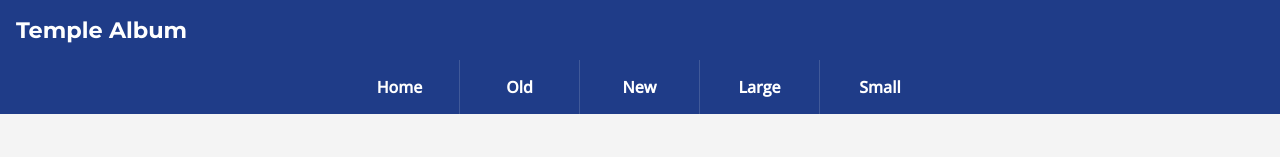
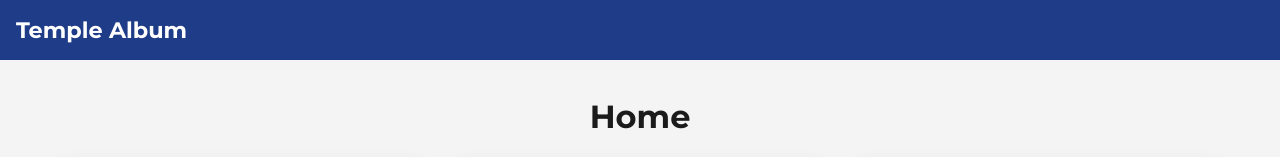
Before and after one commit to AHHS25/wdd131, a plain HTML site: page filtered-temples.html in a window 1280 px wide. Shown: the top 157 px of the page. Drawn offline with nearby package versions, Linux system fonts and the light colour scheme.

Commit message:
Update navigation display and add animations

```diff
--- a/styles/filtered-temples.css
+++ b/styles/filtered-temples.css
@@ -18,6 +18,7 @@ body {
   color: var(--text-color);
 }
 
+/* HEADER */
 header {
   background-color: var(--primary-color);
   color: var(--white);
@@ -44,14 +45,19 @@ header {
   cursor: pointer;
 }
 
+
 .navigation {
-  display: none;
+  display: flex;
   flex-direction: column;
   background-color: var(--primary-color);
+
+  max-height: 0;
+  overflow: hidden;
+  transition: max-height 0.3s ease;
 }
 
 .navigation.open {
-  display: flex;
+  max-height: 500px;
 }
 
 .navigation a {
@@ -67,6 +73,7 @@ header {
   background-color: rgba(255, 255, 255, 0.15);
 }
 
+/* MAIN */
 main {
   max-width: 1200px;
   margin: 0 auto;
@@ -79,12 +86,14 @@ h1 {
   margin-bottom: 1.5rem;
 }
 
+/* GALLERY */
 .gallery {
   display: grid;
   grid-template-columns: 1fr;
   gap: 1.5rem;
 }
 
+/* CARD */
 .temple-card {
   background-color: var(--white);
   border-radius: 12px;
@@ -98,6 +107,7 @@ h1 {
   width: 100%;
   height: 250px;
   object-fit: cover;
+
   opacity: 0;
   animation: fadeFromBlack 1.4s ease-out forwards;
 }
@@ -123,6 +133,7 @@ h1 {
   font-weight: 700;
 }
 
+/* FOOTER */
 footer {
   text-align: center;
   background-color: var(--primary-color);
@@ -131,6 +142,7 @@ footer {
   margin-top: 2rem;
 }
 
+/* ANIMATION */
 @keyframes fadeFromBlack {
   from {
     opacity: 0;
```
